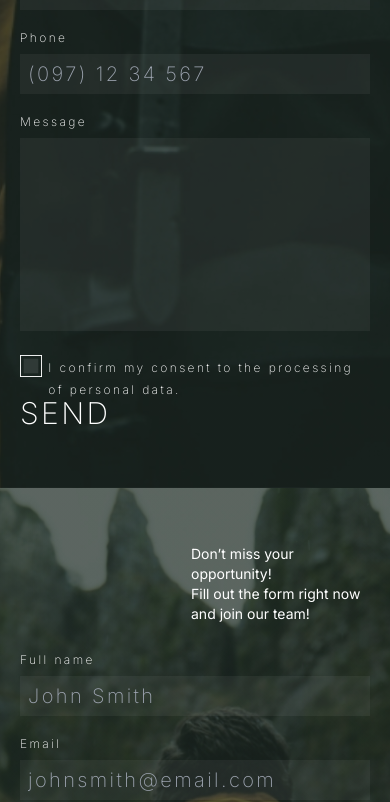
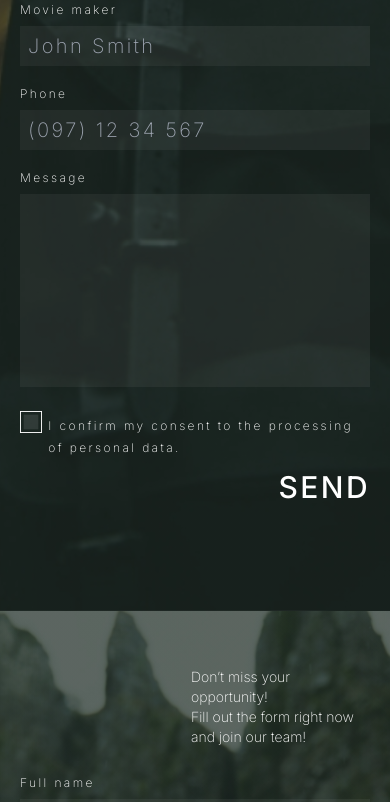
Before and after one commit to SerhiiRud/carp-travel, a Next.js app: page / in a window 390 px wide. Shown: the part 3121-3923 px from the top of the page. Built offline with nearby package versions, Linux system fonts and the light colour scheme.

Commit message:
mob gallery

```diff
--- a/src/app/components/career-form.tsx
+++ b/src/app/components/career-form.tsx
@@ -112,23 +112,6 @@ export default function CareerForm() {
           pattern={/^\(\d{3}\) \d{2} \d{2} \d{3}$/i}
           errors={errors}
         />
-        {/* <label
-          className="relative flex flex-col gap-[4px]
-      md:col-start-1 md:col-span-1 md:row-start-1 md:row-span-1"
-        >
-          <span className="text-[12px] font-200 leading-[2] tracking-[2.4px]">
-            Phone
-          </span>
-          <input
-            {...register('phone', {
-              required: true,
-              pattern: /^\(\d{3}\) \d{2} \d{2} \d{3}$/i,
-            })}
-            placeholder="(097) 12 34 567"
-            className="bg-[rgba(255, 255, 255, 0.2)] pl-2 text-[13px] font-extralight leading-[1.85] bg-input placeholder:opacity-50 md:text-xl md:leading-[1.2] md:py-1"
-          />
-          <p>{errors.phone?.message}</p>
-        </label> */}
         <FormInput
           required={false}
           textarea={true}
@@ -168,25 +151,17 @@ export default function CareerForm() {
             )}
           </div>
 
-          <span className="mt-[2px] text-[12px] font-200 leading-[1.83] md:mt-0">
+          <span className="mt-1 mb-4 text-[12px] font-200 leading-[1.83] md:mt-0">
             I confirm my consent to the processing of personal data.
           </span>
         </label>
         <button
           type="submit"
-          className="ml-auto text-[30px]
-        md:col-start-3 md:col-span-1 md:row-start-9 md:row-span-2"
+          className="block ml-auto text-[30px] font-medium md:col-start-3 md:col-span-1 md:row-start-9 md:row-span-2"
           // className="link ml-auto block text-[30px] font-medium leading-9 focus:outline-8 active:outline-2 xl:text-[32px]"
         >
           SEND
         </button>
-        {/* <button
-          className="ml-auto text-[30px]
-        md:col-start-3 md:col-span-1 md:row-start-9 md:row-span-2"
-          type="submit"
-        >
-          SEND
-        </button> */}
       </form>
     </>
   );
--- a/src/app/sections/career-mobile-section.tsx
+++ b/src/app/sections/career-mobile-section.tsx
@@ -7,7 +7,7 @@ export default function CareerMobileSection({}: CareerMobileSectionProps) {
   return (
     <section className="careerMobileSection md:hidden">
       <div className="sm:container mx-auto h-full px-5 py-14 md:py-16 xl:py-[104px] text-sm md:text-base md: leading-5 xl:text-lg xl:leading-6 text-white">
-        <p className="ml-auto mb-[24px] w-[179px] text-[14px] font-200 leading-[1.43]">
+        <p className="ml-auto mb-[24px] w-[179px] text-[14px] font-extralight leading-[1.43]">
           Don&rsquo;t miss your opportunity! <br /> Fill out the form right now{' '}
           <br />
           and join our team!
--- a/src/app/sections/career.tsx
+++ b/src/app/sections/career.tsx
@@ -7,10 +7,7 @@ export interface CareerProps {}
 export default function Career({}: CareerProps) {
   return (
     <Section id="career">
-      <div
-        className="md:grid md:grid-cols-[225px,16px,127px,94px,21px,221px] md:grid-rows-[8px,73px,7px,5px,36px,56px,60px,32px,316px]
-      lg:px-[24px] lg:grid-cols-[293px,246px,63px,24px,234px,79px,293px] lg:grid-rows-[16px,103px,24px,72px,11px,3px,380px]"
-      >
+      <div className="relative z-10  md:flex md:h-full md:flex-col md:justify-between py-[56px] text-sm md:py-[64px] md:text-base md:leading-5 xl:py-[104px] xl:text-lg xl:leading-6">
         <h2 className="relative mb-6 text-[40px] uppercase  md:col-start-1 md:row-start-1 md:mb-[75px]  md:self-start md:text-[67px] md:leading-[81px] xl:mb-[28px] xl:text-[98px] xl:leading-[119px]">
           <span className="font-thin">CHOOSE </span>US
         </h2>
--- a/src/app/sections/gallery.tsx
+++ b/src/app/sections/gallery.tsx
@@ -20,27 +20,20 @@ export default function Gallery({}: GalleryProps) {
         <h2 className="relative mb-6 text-4xl uppercase  md:col-start-1 md:row-start-1 md:mb-[75px]  md:self-start md:text-[67px] md:leading-[81px] xl:mb-[28px] xl:text-[98px] xl:leading-[119px]">
           <span className="font-thin">Our </span>Gallery
         </h2>
-        <ul className="block md:hidden ">
-          <Swiper
-            wrapperTag="ul"
-            loop={true}
-            direction="vertical"
-            slidesPerView={3}
-            className="h-[609px]"
-            spaceBetween={24}
-          >
-            {galleryImages.map(({ fileName, title }, index) => (
-              <SwiperSlide key={index} tag="li" className="relative">
+        <ul className="flex flex-col gap-[22px] md:hidden ">
+          {galleryImages.slice(0, 3).map(({ fileName, title }, index) => (
+            <li key={index} className="relative">
               <Image
                 src={`/images/${fileName}`}
                 alt={title}
-                  fill
+                width={606}
+                height={429}
                 className="object-cover"
               />
-              </SwiperSlide>
+            </li>
           ))}
-          </Swiper>
         </ul>
+
         <div className="relative hidden md:block ">
           <Swiper
             slidesPerView={3}
```
Lines whose indentation alone changed are shown as unchanged.
